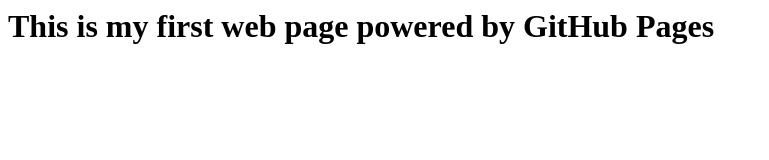
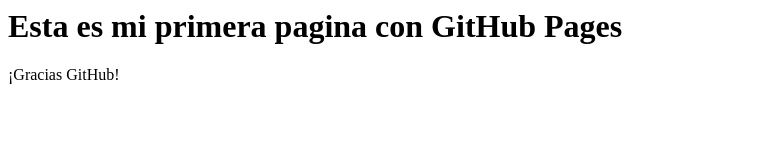
Before and after one commit to davidcq23/MITRepo, a plain HTML site: page index.html in a window 1280 px wide. Shown: the whole page, without its empty margins (0-769 px from the left). Drawn offline with Linux system fonts and the light colour scheme.

Commit message:
Se agrega agradecimiento

```diff
--- a/index.html
+++ b/index.html
@@ -1,3 +1,4 @@
 <html>
-<h1> This is my first web page powered by GitHub Pages </h1>
+<h1> Esta es mi primera pagina con GitHub Pages </h1>
+<p>¡Gracias GitHub!</p>
 </html>
```
